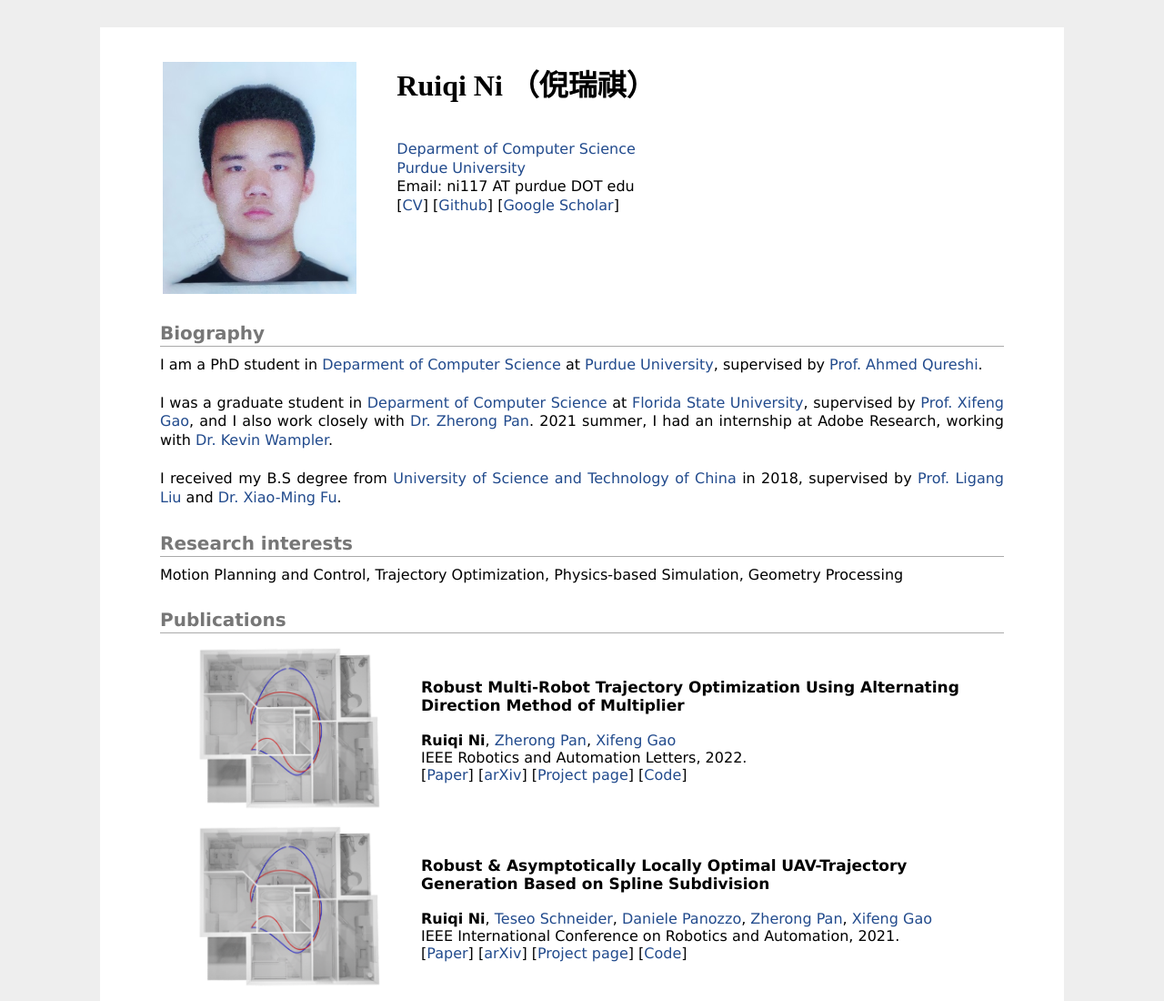
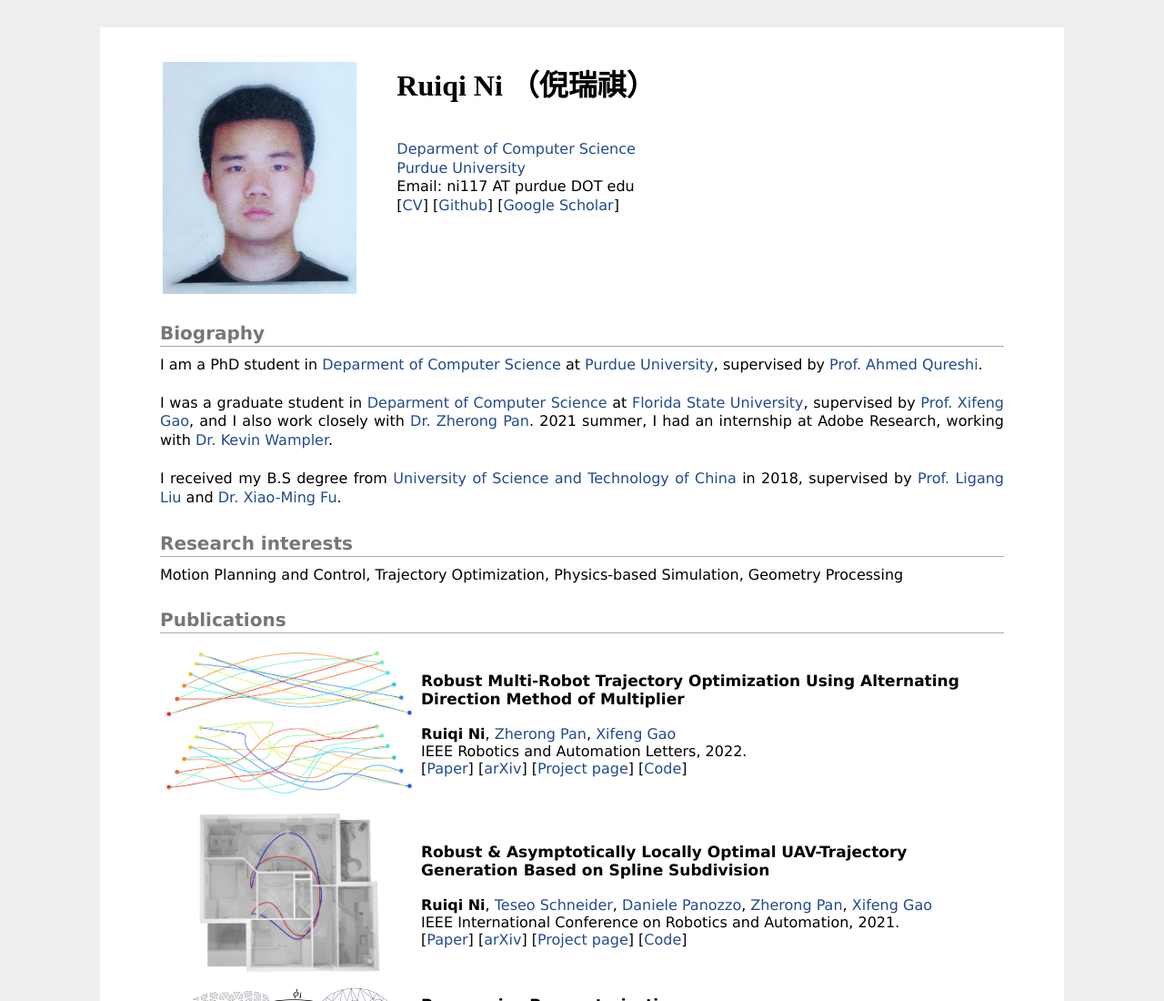
Before and after one commit to ruiqini/ruiqini.github.io, a plain HTML site: page index.html in a window 1280 px wide. Shown: the top 1100 px of the page at 91% size. Drawn offline with Linux system fonts and the light colour scheme.

Commit message:
Update index.html

```diff
--- a/index.html
+++ b/index.html
@@ -86,7 +86,7 @@
 <tr>
   <td>
     <div align="center">
-      <img width="280" src="./SubTraj/room.png" alt="">
+      <img width="280" src="./ADMMTraj/multi_uav.jpg" alt="">
     </div>
   </td>
   <td>
```
